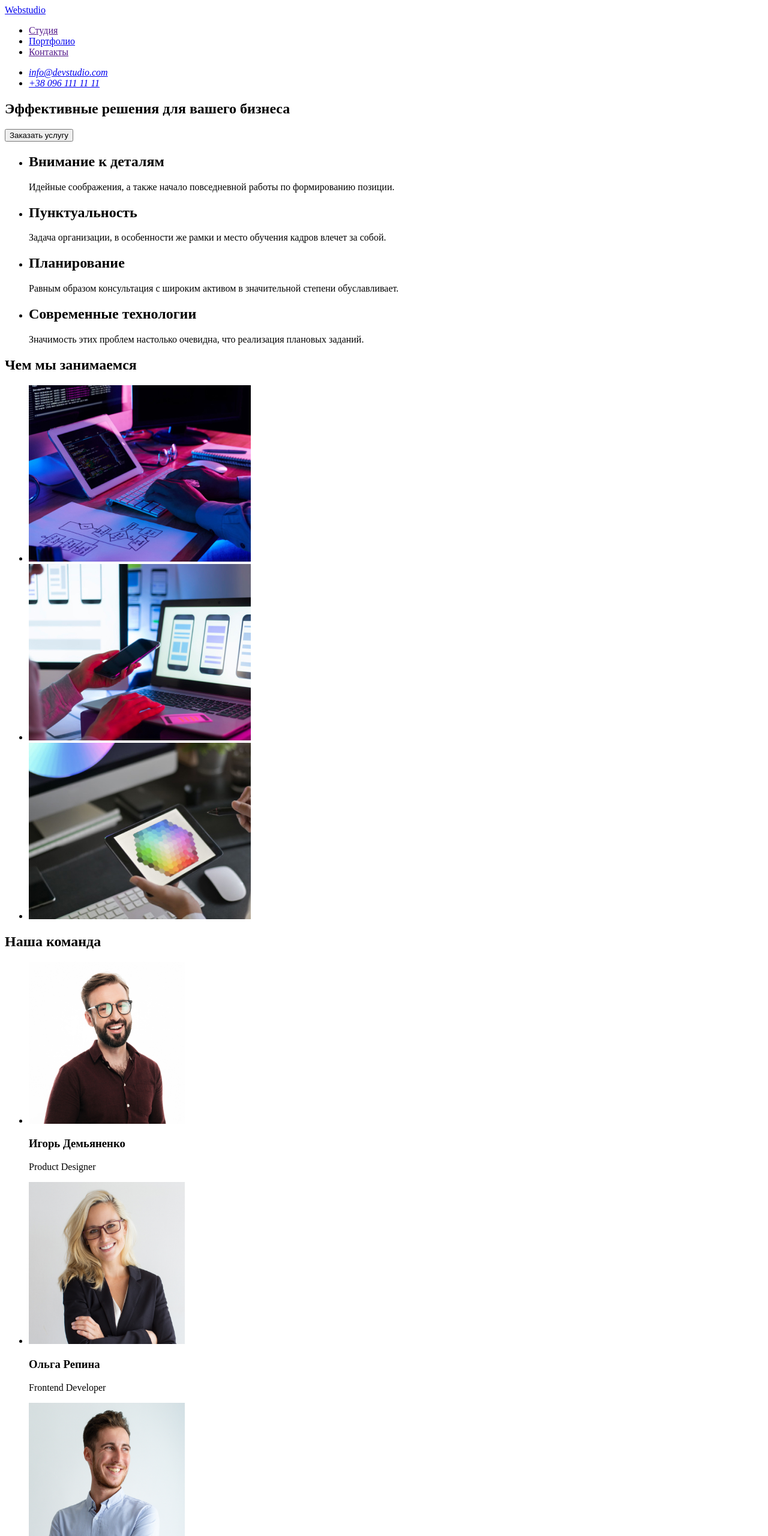
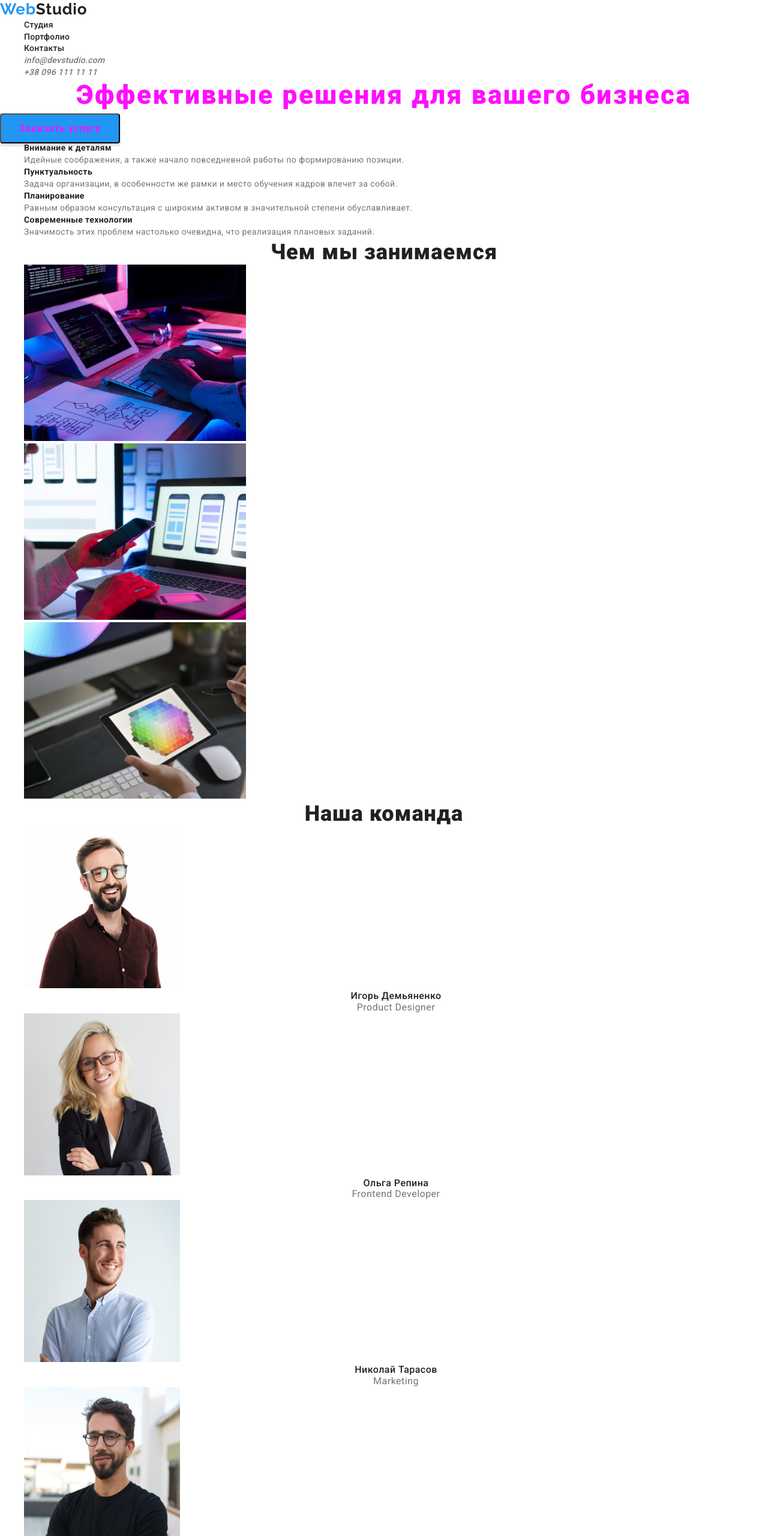
Before and after one commit to SashaSkryd/goit-markup-hw-002, a plain HTML site: page index.html in a window 1280 px wide. Shown: the top 2560 px of the page at 60% size. Drawn offline with Linux system fonts and the light colour scheme.

Commit message:
Finish 002 hw

```diff
--- a/css/style.css
+++ b/css/style.css
@@ -0,0 +1,173 @@
+/*
+#2196F3 синий
+#757575 ссылка
+#212121 чёрный
+#757575 вторичный текст
+rgba(255, 255, 255, 0.6); футер ссылки
+#F5F4FA цвет фона вторичный
+#2F303A цвет футера */
+* {
+  margin: 0;
+}
+:root {
+  --primary-text-color: #757575;
+  --title-text-color: #212121;
+  --accent-color: #2196f3;
+  --primary-white-color: #ff0fff;
+}
+body {
+  font-family: "Roboto", sans-serif;
+  color: var(--primary-text-color);
+}
+.list {
+  list-style: none;
+}
+.link {
+  text-decoration: none;
+}
+/*header*/
+.link-logotipe {
+  font-family: "Raleway", sans-serif;
+  font-weight: 900;
+  font-size: 26px;
+  line-height: 1.192;
+  letter-spacing: 0.03em;
+  color: var(--title-text-color);
+}
+.part-logotipe {
+  color: var(--accent-color);
+}
+.link-header {
+  font-weight: 500;
+  font-size: 14px;
+  line-height: 1.333;
+  letter-spacing: 0.02em;
+  color: var(--title-text-color);
+}
+.link-header:hover,
+.link-header:focus {
+  color: var(--accent-color);
+}
+.konekt-header {
+  font-weight: 500;
+  font-size: 14px;
+  line-height: 1.333;
+  letter-spacing: 0.02em;
+  color: var(--primary-text-color);
+}
+.konekt-header:hover,
+.konekt-header:focus {
+  color: var(--accent-color);
+}
+/*hero*/
+.hero-title {
+  font-weight: 900;
+  font-size: 44px;
+  line-height: 1.36;
+  text-align: center;
+  letter-spacing: 0.06em;
+  color: var(--primary-white-color);
+}
+.hero-btn {
+  width: 200px;
+  height: 50px;
+  background: var(--accent-color);
+  box-shadow: 0px 4px 4px rgba(0, 0, 0, 0.15);
+  border-radius: 4px;
+}
+.text-btn {
+  font-family: Roboto;
+  font-style: normal;
+  width: 136px;
+  height: 30px;
+  font-weight: bold;
+  font-size: 16px;
+  line-height: 1.87;
+  letter-spacing: 0.06em;
+  color: var(--primary-white-color);
+}
+/*Advantages*/
+.list-title {
+  font-size: 14px;
+  line-height: 1.14;
+  letter-spacing: 0.03em;
+  color: var(--title-text-color);
+  width: 270px;
+  height: 16px;
+}
+.list-deskription {
+  font-weight: 400;
+  font-size: 14px;
+  line-height: 1.71;
+  letter-spacing: 0.03em;
+}
+/*What we are doing*/
+.work-comand-title {
+  font-weight: 900;
+  font-size: 36px;
+  line-height: 42px;
+  text-align: center;
+  letter-spacing: 0.03em;
+  color: var(--title-text-color);
+}
+/*our comand*/
+.name-title {
+  font-weight: 500;
+  font-size: 16px;
+  line-height: 1.18;
+  text-align: center;
+  letter-spacing: 0.03em;
+  color: var(--title-text-color);
+}
+.profession {
+  font-weight: 400;
+  font-size: 16px;
+  line-height: 1.18;
+  text-align: center;
+  letter-spacing: 0.03em;
+}
+/*footer*/
+.konekt-footer {
+  font-weight: 400;
+  font-size: 14px;
+  line-height: 1.71;
+  letter-spacing: 0.03em;
+  color: rgba(255, 255, 255, 0.6);
+}
+.adress {
+  font-weight: 400;
+  font-size: 14px;
+  line-height: 1.71;
+  letter-spacing: 0.03em;
+  color: #ffffff;
+}
+/*Portfolio*/
+.btn-portfolio {
+  background: #f5f4fa;
+  border-radius: 4px;
+  border: none;
+  font-weight: 500;
+  font-size: 16px;
+  line-height: 1.62;
+  text-align: center;
+  letter-spacing: 0.03em;
+  color: var(--title-text-color);
+}
+.btn-portfolio:hover,
+.btn-portfolio:focus {
+  color: var(--primary-white-color);
+  background-color: var(--accent-color);
+}
+.portfolio-title{
+font-weight: 900;
+font-size: 18px;
+line-height: 2;
+letter-spacing: 0.06em;
+color: var(--title-text-color);
+}
+.portfolio-deskription {
+font-weight: 400;
+font-size: 16px;
+line-height: 1.87;
+letter-spacing: 0.03em;
+}
--- a/index.html
+++ b/index.html
@@ -8,63 +8,66 @@
       href="https://fonts.googleapis.com/css2?family=Raleway:wght@700&family=Roboto:wght@400;500;700;900&display=swap"
       rel="stylesheet"
     />
-    <link rel="stylesheet" href="css/style.css" />
+    <link rel="stylesheet" href="./css/style.css" />
   </head>
   <body>
     <header>
       <!--Header-->
-      <nav>
-        <a href="./index.html"><span>Web</span>studio</a>
-        <ul>
-          <li><a href="">Студия</a></li>
-          <li>
-            <a href="./portfolio.html">Портфолио</a>
+      <a href="./index.html" class="link-logotipe link"><span class="part-logotipe">Web</span>Studio</a>
+      <nav class="navigation">
+        <ul class="list">
+          <li><a href="" class="link-header link">Студия</a>
           </li>
           <li>
-            <a href="">Контакты</a>
+            <a href="./portfolio.html" class="link-header link">Портфолио</a>
+          </li>
+          <li>
+            <a href="" class="link-header link">Контакты</a>
           </li>
         </ul>
       </nav>
       <address>
-        <ul>
-          <li><a href="mailto:info@devstudio.com">info@devstudio.com</a></li>
-          <li><a href="tel:+380961111111">+38 096 111 11 11</a></li>
+        <ul class="list">
+          <li><a href="mailto:info@devstudio.com" class="konekt-header link">info@devstudio.com</a>
+          </li>
+          <li><a href="tel:+380961111111" class="konekt-header link">+38 096 111 11 11</a>
+          </li>
         </ul>
       </address>
     </header>
     <main>
       <!--Hero-->
-      <section>
-        <h1>Эффективные решения для вашего бизнеса</h1>
-        <button type="button">Заказать услугу</button>
+      <section class="hero-section">
+        <h1 class="hero-title">Эффективные решения для вашего бизнеса</h1>
+        <button type="button" class="hero-btn"> <span class="text-btn">Заказать услугу</span></button>
       </section>
       <!--Advantages-->
       <section>
-        <ul>
+        <ul class="list">
           <li>
-            <h2>Внимание к деталям</h2>
-            <p>
+            <h2 class="list-title">Внимание к деталям</h2>
+            <p class="list-deskription">
               Идейные соображения, а также начало повседневной работы по
               формированию позиции.
             </p>
           </li>
           <li>
-            <h2>Пунктуальность</h2>
-            <p>
+            <h2 class="list-title">Пунктуальность</h2>
+            <p class="list-deskription">
               Задача организации, в особенности же рамки и место обучения кадров
               влечет за собой.
             </p>
           </li>
           <li>
-            <h2>Планирование</h2>
-            <p>
+            <h2 class="list-title">Планирование</h2>
+            <p class="list-deskription">
               Равным образом консультация с широким активом в значительной
               степени обуславливает.
             </p>
           </li>
           <li>
-            <h2>Современные технологии</h2>
-            <p>
+            <h2 class="list-title">Современные технологии</h2>
+            <p class="list-deskription">
               Значимость этих проблем настолько очевидна, что реализация
               плановых заданий.
             </p>
@@ -73,8 +76,8 @@
       </section>
       <!--What we are doing-->
       <section>
-        <h2>Чем мы занимаемся</h2>
-        <ul>
+        <h2 class="work-comand-title">Чем мы занимаемся</h2>
+        <ul class="list">
           <li>
             <img
               src="./image/whatwearedoing/what-we-are-doing-1.jpg"
@@ -103,8 +106,8 @@
       </section>
       <!--Our comand-->
       <section>
-        <h2>Наша команда</h2>
-        <ul>
+        <h2 class="work-comand-title">Наша команда</h2>
+        <ul class="list">
           <li>
             <img
               src="./image/Ourcomand/our-comand-1.jpg"
@@ -112,8 +115,8 @@
               height="270"
               width="260"
             />
-            <h3>Игорь Демьяненко</h3>
-            <p>Product Designer</p>
+            <h3 class="name-title">Игорь Демьяненко</h3>
+            <p class="profession">Product Designer</p>
           </li>
           <li>
             <img
@@ -122,8 +125,8 @@
               height="270"
               width="260"
             />
-            <h3>Ольга Репина</h3>
-            <p>Frontend Developer</p>
+            <h3 class="name-title">Ольга Репина</h3>
+            <p class="profession">Frontend Developer</p>
           </li>
           <li>
             <img
@@ -132,8 +135,8 @@
               height="270"
               width="260"
             />
-            <h3>Николай Тарасов</h3>
-            <p>Marketing</p>
+            <h3 class="name-title">Николай Тарасов</h3>
+            <p class="profession">Marketing</p>
           </li>
           <li>
             <img
@@ -142,19 +145,19 @@
               height="270"
               width="260"
             />
-            <h3>Михаил Ермаков</h3>
-            <p>UI Designer</p>
+            <h3 class="name-title">Михаил Ермаков</h3>
+            <p class="profession">UI Designer</p>
           </li>
         </ul>
       </section>
     </main>
     <!--Footer-->
     <footer>
-      <a href="./index.html"><span>Web</span>studio</a>
-      <ul>
-        <li>г. Киев, пр-т Леси Украинки, 26</li>
-        <li><a href="mailto:info@devstudio.com">info@devstudio.com</a></li>
-        <li><a href="tel:+380961111111">+38 096 111 11 11</a></li>
+      <a href="./index.html" class="link-logotipe link"><span class="part-logotipe">Web</span>Studio</a>
+      <ul class="list">
+        <li class="adress">г. Киев, пр-т Леси Украинки, 26</li>
+        <li><a href="mailto:info@devstudio.com" class="konekt-footer link">info@devstudio.com</a></li>
+        <li><a href="tel:+380961111111" class="konekt-footer link">+38 096 111 11 11</a></li>
       </ul>
     </footer>
   </body>
```
Also changed, not shown: portfolio.html (+83 -49 lines).
